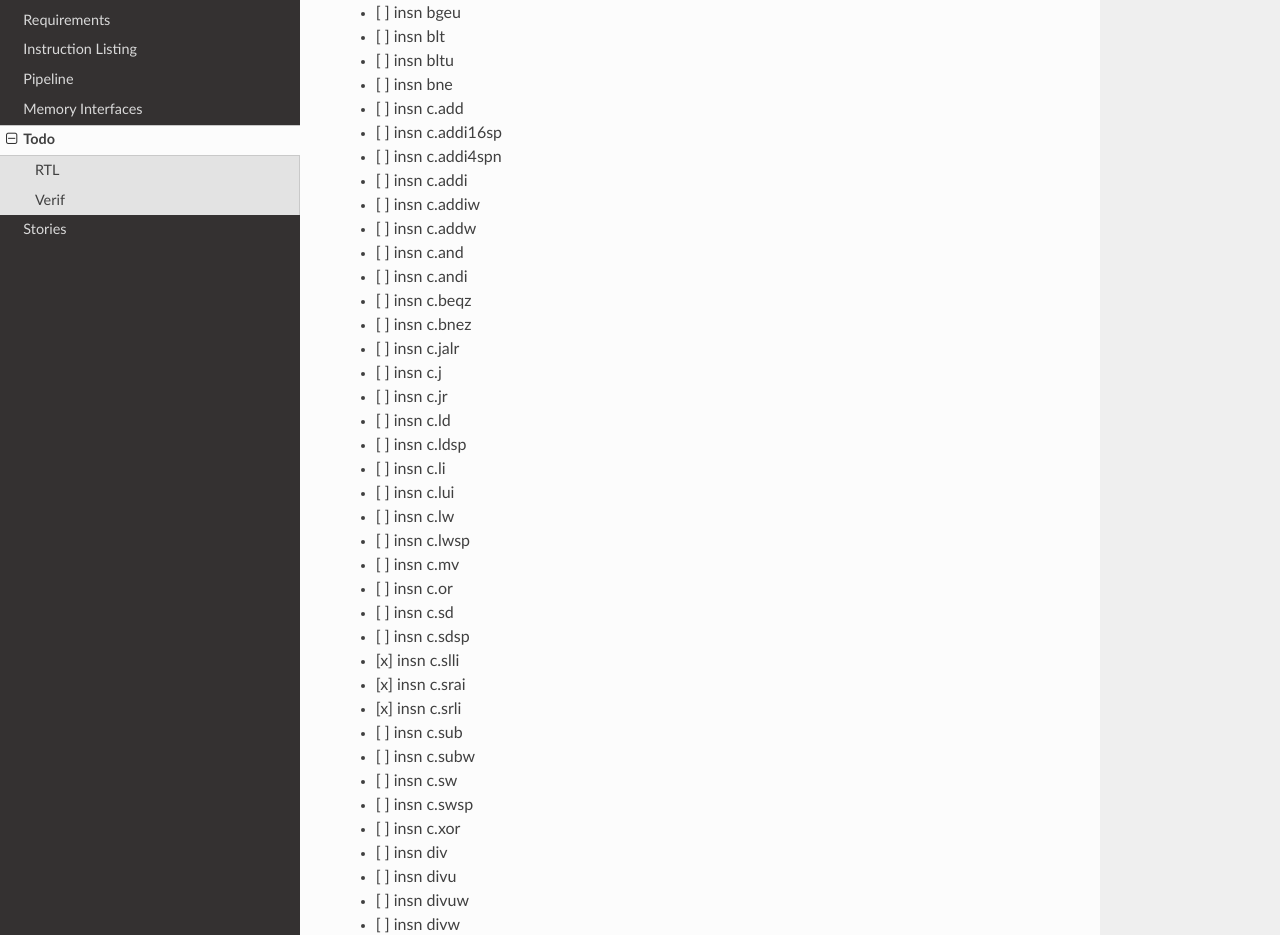
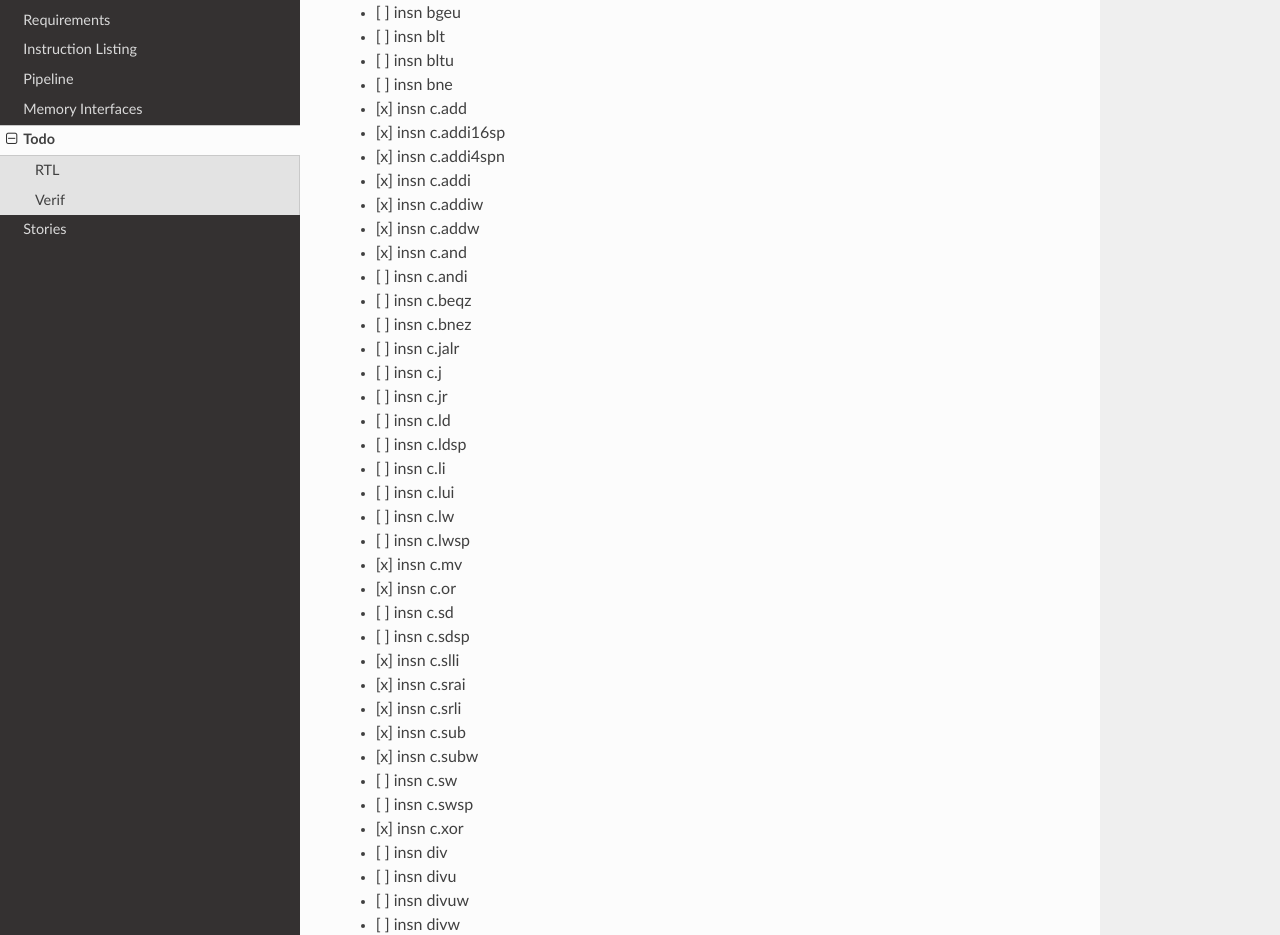
Before and after one commit to ben-marshall/croyde-riscv, an MkDocs documentation site: the page built from docs/todo.md, in a window 1280 px wide and 1400 px high, scrolled down 497 px. Shown: the part 159-1094 px from the top of the window. Built offline with MkDocs 1.6.1, drawn with Linux system fonts in a browser that asks for light colours; nearby versions of some CDN libraries.

```diff
--- a/docs/todo.md
+++ b/docs/todo.md
@@ -32,13 +32,13 @@
 - [ ] insn blt
 - [ ] insn bltu
 - [ ] insn bne
-- [ ] insn c.add
-- [ ] insn c.addi16sp
-- [ ] insn c.addi4spn
-- [ ] insn c.addi
-- [ ] insn c.addiw
-- [ ] insn c.addw
-- [ ] insn c.and
+- [x] insn c.add
+- [x] insn c.addi16sp
+- [x] insn c.addi4spn
+- [x] insn c.addi
+- [x] insn c.addiw
+- [x] insn c.addw
+- [x] insn c.and
 - [ ] insn c.andi
 - [ ] insn c.beqz
 - [ ] insn c.bnez
@@ -51,18 +51,18 @@
 - [ ] insn c.lui
 - [ ] insn c.lw
 - [ ] insn c.lwsp
-- [ ] insn c.mv
-- [ ] insn c.or
+- [x] insn c.mv
+- [x] insn c.or
 - [ ] insn c.sd
 - [ ] insn c.sdsp
 - [x] insn c.slli
 - [x] insn c.srai
 - [x] insn c.srli
-- [ ] insn c.sub
-- [ ] insn c.subw
+- [x] insn c.sub
+- [x] insn c.subw
 - [ ] insn c.sw
 - [ ] insn c.swsp
-- [ ] insn c.xor
+- [x] insn c.xor
 - [ ] insn div
 - [ ] insn divu
 - [ ] insn divuw
```
Also changed, not shown: docs/instruction-listing.md (+1 -2 lines), 3 other files.
